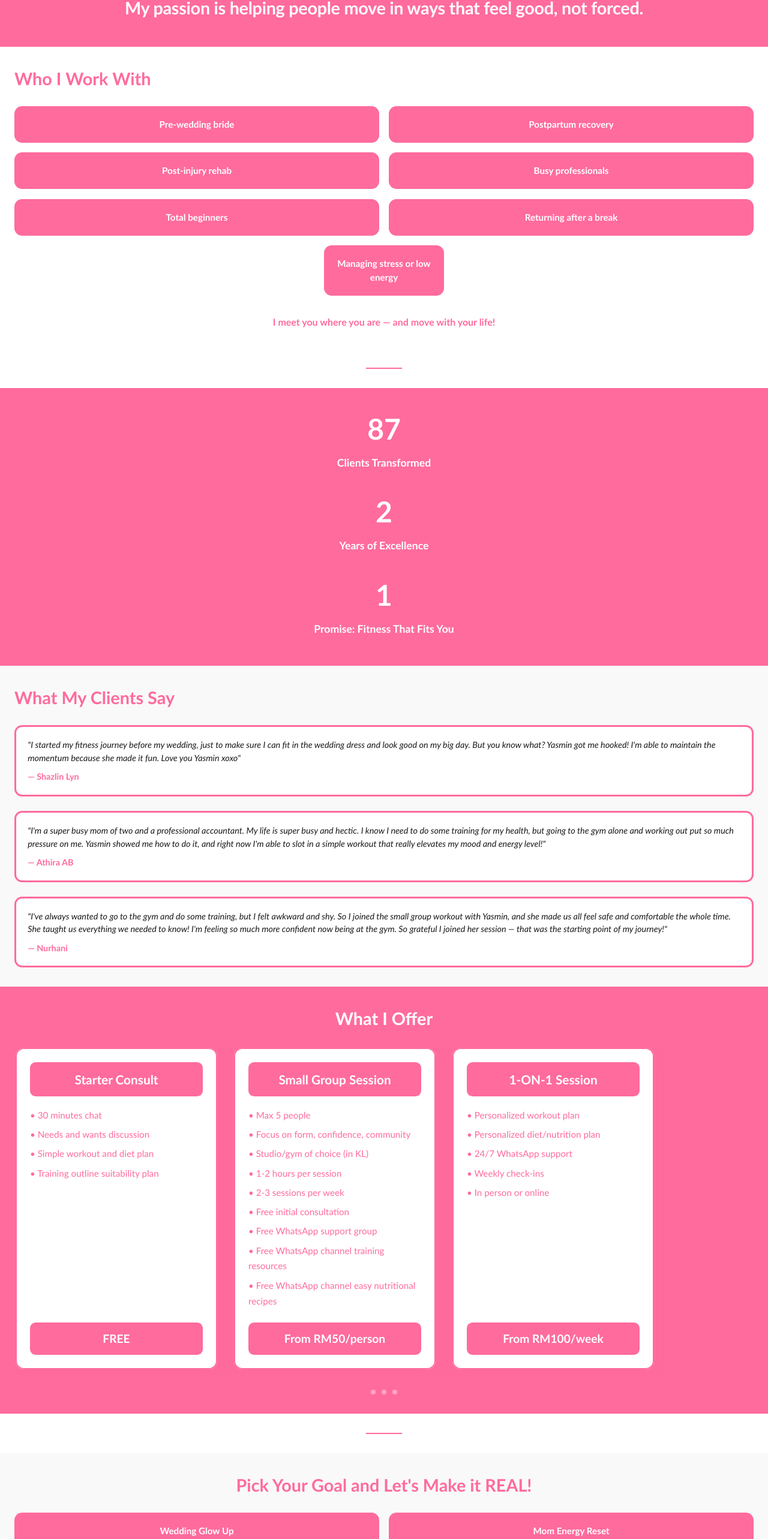
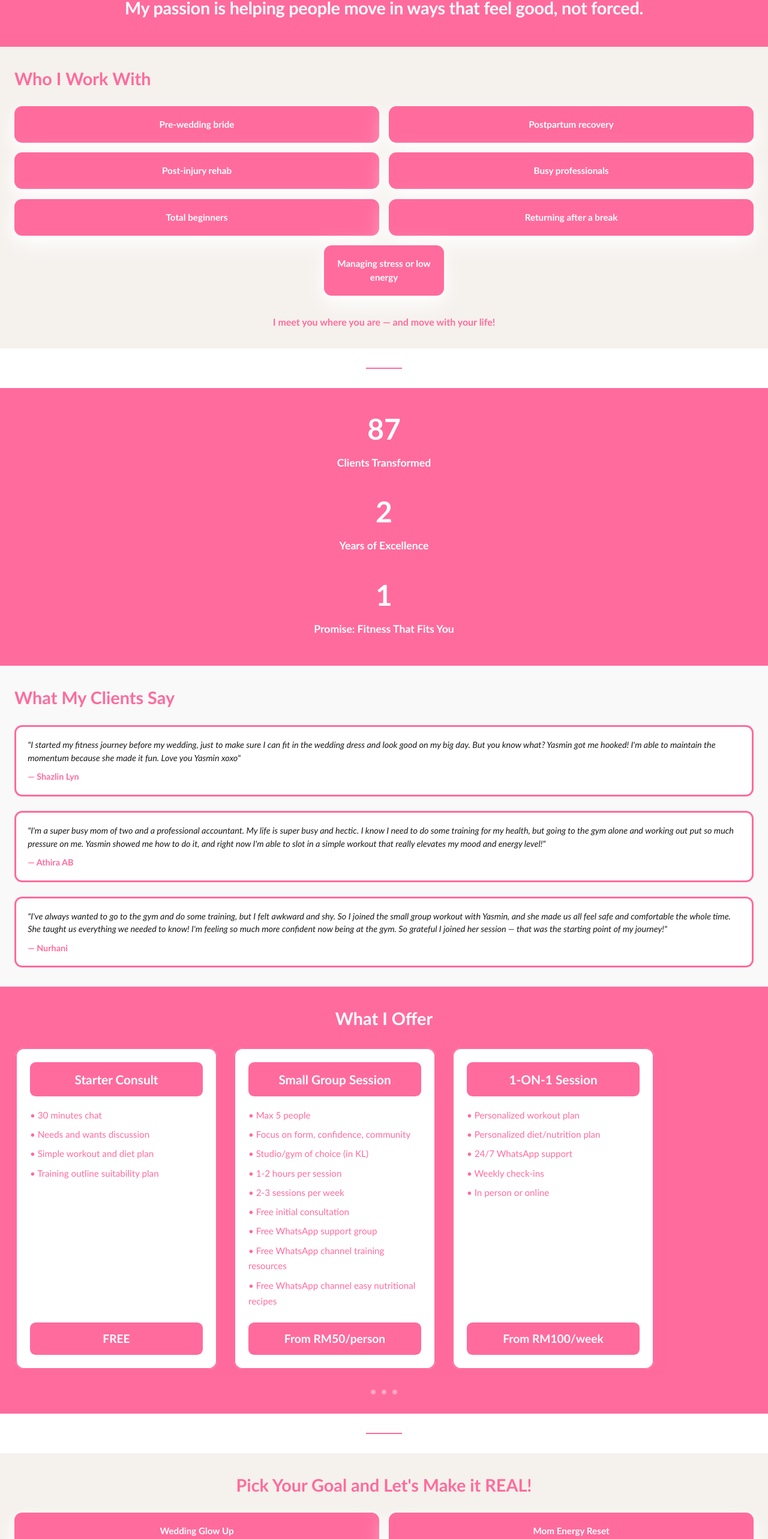
Before and after one commit to BigCalicoCatto/yasminnadia-v1, a Next.js app: page / in a window 1280 px wide. Shown: the part 1285-3851 px from the top of the page at 60% size. Built offline with nearby package versions, Linux system fonts and the light colour scheme.

Commit message:
Update page.tsx

```diff
--- a/app/page.tsx
+++ b/app/page.tsx
@@ -452,7 +452,7 @@ export default function Home() {
       </section>
 
       {/* WHO I WORK WITH */}
-      <section id="work-with" data-animate style={{ padding: '2rem 1.5rem', backgroundColor: '#ffffff', opacity: visibleSections.has('work-with') ? 1 : 0 }}>
+      <section id="work-with" data-animate style={{ padding: '2rem 1.5rem', backgroundColor: '#f5f1ed', opacity: visibleSections.has('work-with') ? 1 : 0 }}>
         <h2
           style={{
             fontSize: '1.8rem',
@@ -485,6 +485,7 @@ export default function Home() {
                 fontSize: '0.95rem',
                 animation: visibleSections.has('work-with') ? `scaleIn 0.5s ease-out ${idx * 0.05}s forwards` : 'none',
                 opacity: visibleSections.has('work-with') ? 1 : 0,
+                boxShadow: '0 15px 40px rgba(255, 255, 255, 0.9), 0 5px 15px rgba(255, 255, 255, 0.7)',
                 ...(idx === 6 && { gridColumn: '1 / -1', maxWidth: '200px', margin: '0 auto' }),
               }}
             >
@@ -753,7 +754,7 @@ export default function Home() {
       />
 
       {/* PICK YOUR GOAL */}
-      <section id="goals" data-animate style={{ padding: '2rem 1.5rem', backgroundColor: '#f9f9f9', opacity: visibleSections.has('goals') ? 1 : 0 }}>
+      <section id="goals" data-animate style={{ padding: '2rem 1.5rem', backgroundColor: '#f5f1ed', opacity: visibleSections.has('goals') ? 1 : 0 }}>
         <h2
           style={{
             fontSize: '1.8rem',
@@ -787,6 +788,8 @@ export default function Home() {
                 fontSize: '0.95rem',
                 animation: visibleSections.has('goals') ? `scaleIn 0.5s ease-out ${idx * 0.05}s forwards` : 'none',
                 opacity: visibleSections.has('goals') ? 1 : 0,
+                boxShadow: '0 15px 40px rgba(255, 255, 255, 0.9), 0 5px 15px rgba(255, 255, 255, 0.7)',
+                ...(idx === 6 && { gridColumn: '1 / -1', maxWidth: '200px', margin: '0 auto' }),
               }}
             >
               {goal}
```
